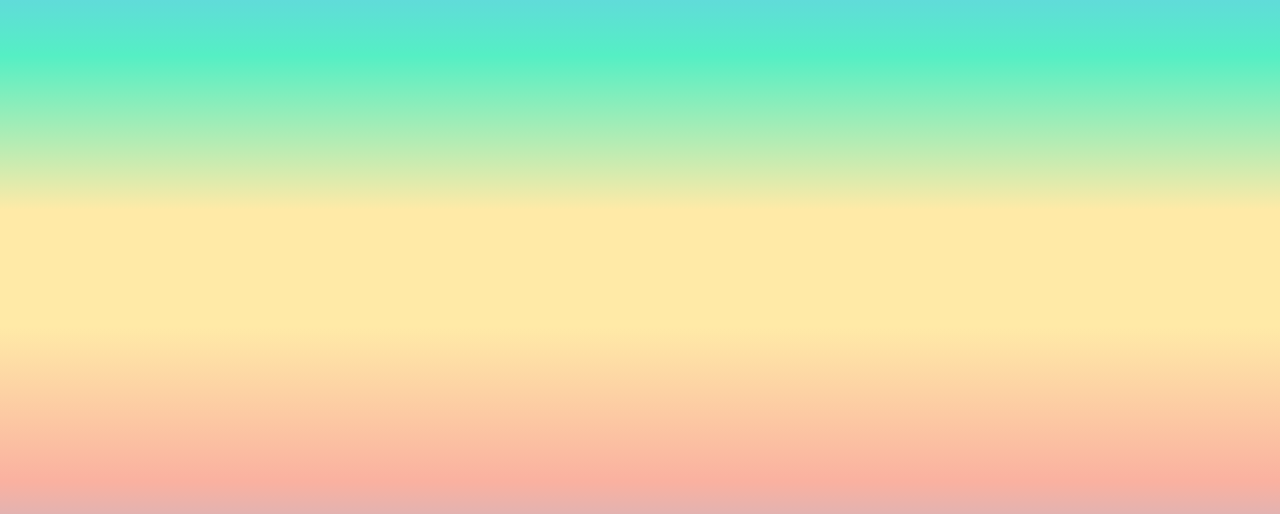
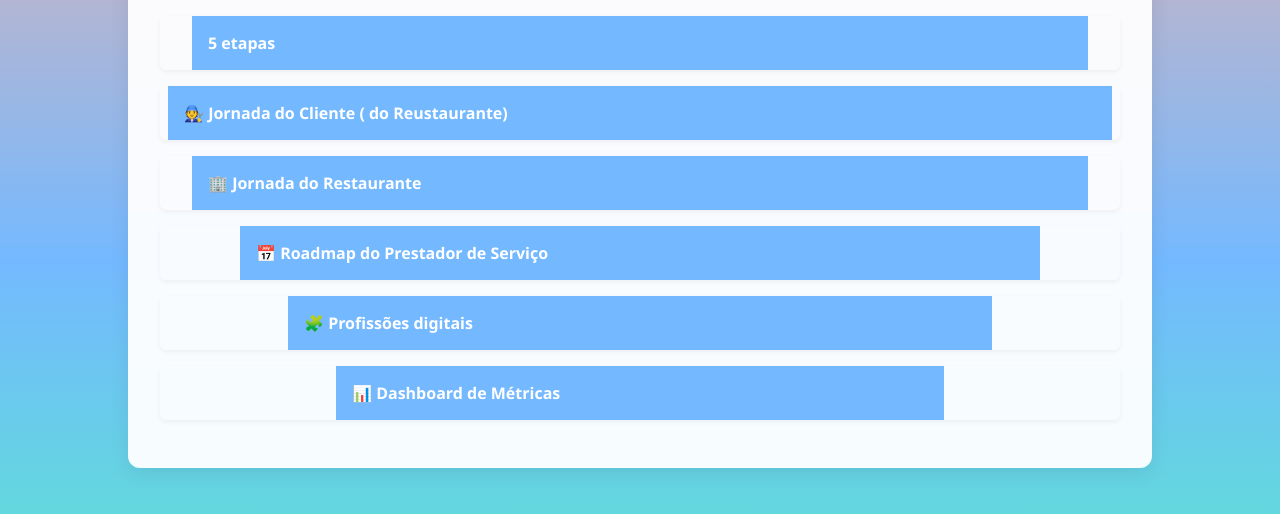
Before and after one commit to ludhill/planowrdistribuidora, a plain HTML site: page index.html in a window 1280 px wide. Shown: the part 286-800 px from the top of the page. Drawn offline with Linux system fonts and the light colour scheme.

Commit message:
predefinida

```diff
--- a/js/script.js
+++ b/js/script.js
@@ -47,24 +47,30 @@ document.addEventListener('DOMContentLoaded', function () {
     });
 });
 
-function carregarPagina(nome) {
-  fetch(`pages/${nome}.html`)
-    .then(res => res.text())
-    .then(html => {
-      const destino = document.getElementById('conteudo');
-      destino.innerHTML = html;
+async function carregarPagina(nome) {
+    try {
+    const resposta = await fetch(`pages/${nome}.html`);
+    const html = await resposta.text();
+    document.getElementById('conteudo').innerHTML = html;
 
-      // reprocessa scripts
-      const tempDiv = document.createElement('div');
-      tempDiv.innerHTML = html;
-      tempDiv.querySelectorAll('script').forEach(script => {
-        const novoScript = document.createElement('script');
-        if (script.src) {
-          novoScript.src = script.src;
+    // Reexecuta scripts da página (se necessário)
+    const temp = document.createElement('div');
+    temp.innerHTML = html;
+    temp.querySelectorAll('script').forEach(orig => {
+        const novo = document.createElement('script');
+        if (orig.src) {
+        novo.src = orig.src;
         } else {
-          novoScript.textContent = script.textContent;
+        novo.textContent = orig.textContent;
         }
-        document.body.appendChild(novoScript);
-      });
+        document.body.appendChild(novo);
     });
+    } catch (erro) {
+    document.getElementById('conteudo').innerHTML = `<p>Erro ao carregar: ${erro}</p>`;
+    }
 }
+
+// ⬅️ Aqui carregamos o restaurante como padrão assim que a página abre
+window.addEventListener('DOMContentLoaded', () => {
+    carregarPagina('restaurante');
+});
```
Also changed, not shown: pages/restaurante.html (+3 -0 lines).
